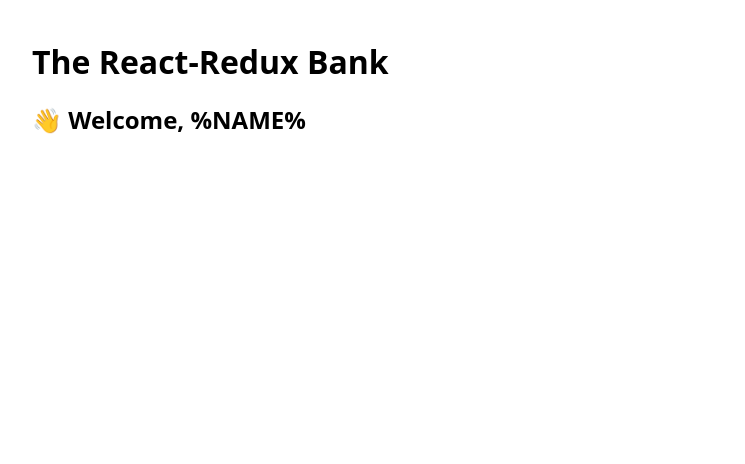
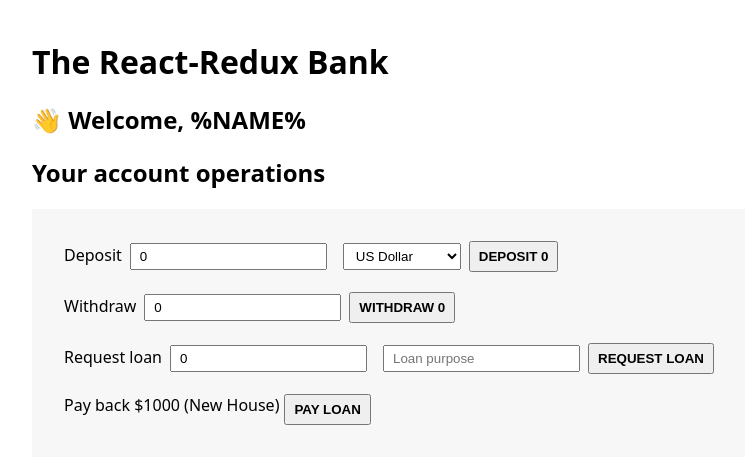
Before and after one commit to aleksandr-e-lebedev/react-redux-bank, a React (Vite) app: page / in a window 1280 px wide. Shown: the top 464 px of the page, without its empty margins (8-753 px from the left). Built offline with nearby package versions, Linux system fonts and the light colour scheme.

Commit message:
feat: build AccountOperations UI

```diff
--- a/src/App.tsx
+++ b/src/App.tsx
@@ -1,5 +1,6 @@
 import CreateCustomer from '@/features/customer/CreateCustomer';
 import Customer from '@/features/customer/Customer';
+import AccountOperations from '@/features/account/AccountOperations';
 
 import './App.css';
 
@@ -20,6 +21,7 @@ export default function App() {
       ) : (
         <>
           <Customer />
+          <AccountOperations />
         </>
       )}
     </div>
--- /dev/null
+++ b/src/features/account/AccountOperations/AccountOperations.styles.css
@@ -0,0 +1,34 @@
+.account-operations {
+  display: grid;
+  gap: 2rem;
+}
+
+.account-operations__title {
+  font-size: 2.4rem;
+}
+
+.account-operations__inputs {
+  padding: 3.2rem;
+
+  display: grid;
+  gap: 2rem;
+
+  background-color: #f7f7f7;
+}
+
+.account-operations__input {
+  margin: 0 0.8rem;
+}
+
+.account-operations__select {
+  margin: 0 0.8rem;
+}
+
+.pay-loan-form {
+  display: flex;
+  gap: 0.5rem;
+}
+
+.pay-loan-form__text {
+  font-size: 1.6rem;
+}
--- /dev/null
+++ b/src/features/account/AccountOperations/AccountOperations.tsx
@@ -0,0 +1,162 @@
+import { useState } from 'react';
+
+import Label from '@/components/Label';
+import Input from '@/components/Input';
+import Button from '@/components/Button';
+import Select from '@/components/Select';
+
+import './AccountOperations.styles.css';
+
+type Currency = 'USD' | 'EUR' | 'GBP';
+
+function DepositForm() {
+  // Local UI State
+  const [amount, setAmount] = useState(0);
+  const [currency, setCurrency] = useState<Currency>('USD');
+
+  // Global Remote State
+  const currencyIsConverting = false;
+
+  function handleFormSubmit(e: React.FormEvent<HTMLFormElement>) {
+    e.preventDefault();
+    return;
+  }
+
+  return (
+    <form onSubmit={handleFormSubmit}>
+      <Label htmlFor="deposit">Deposit</Label>
+      <Input
+        id="deposit"
+        className="account-operations__input"
+        type="number"
+        min={0}
+        value={amount}
+        onChange={(e) => {
+          setAmount(+e.target.value);
+        }}
+        disabled={currencyIsConverting}
+      />
+      <Select
+        id="currency"
+        className="account-operations__select"
+        value={currency}
+        onChange={(e) => {
+          setCurrency(e.target.value as Currency);
+        }}
+        disabled={currencyIsConverting}
+      >
+        <option value="USD">US Dollar</option>
+        <option value="EUR">Euro</option>
+        <option value="GBP">British Pound</option>
+      </Select>
+
+      <Button type="submit" disabled={currencyIsConverting}>
+        {currencyIsConverting ? 'Converting...' : `Deposit ${String(amount)}`}
+      </Button>
+    </form>
+  );
+}
+
+function WithdrawForm() {
+  // Local UI State
+  const [amount, setAmount] = useState(0);
+
+  function handleFormSubmit(e: React.FormEvent<HTMLFormElement>) {
+    e.preventDefault();
+    return;
+  }
+
+  return (
+    <form onSubmit={handleFormSubmit}>
+      <Label htmlFor="withdraw">Withdraw</Label>
+      <Input
+        id="withdraw"
+        className="account-operations__input"
+        type="number"
+        min={0}
+        value={amount}
+        onChange={(e) => {
+          setAmount(+e.target.value);
+        }}
+      />
+      <Button type="submit">Withdraw {amount}</Button>
+    </form>
+  );
+}
+
+function RequestLoanForm() {
+  // Local UI State
+  const [amount, setAmount] = useState(0);
+  const [purpose, setPurpose] = useState('');
+
+  function handleFormSubmit(e: React.FormEvent<HTMLFormElement>) {
+    e.preventDefault();
+    return;
+  }
+
+  return (
+    <form onSubmit={handleFormSubmit}>
+      <Label htmlFor="loan-amount">Request loan</Label>
+      <Input
+        id="loan-amount"
+        className="account-operations__input"
+        type="number"
+        min={0}
+        value={amount}
+        onChange={(e) => {
+          setAmount(+e.target.value);
+        }}
+        placeholder="Loan amount"
+      />
+      <Input
+        className="account-operations__input"
+        value={purpose}
+        onChange={(e) => {
+          setPurpose(e.target.value);
+        }}
+        placeholder="Loan purpose"
+      />
+      <Button type="submit">Request loan</Button>
+    </form>
+  );
+}
+
+interface LoanToRequest {
+  amount: number;
+  purpose: string;
+}
+
+function PayLoanForm() {
+  // Global UI State
+  const loan: LoanToRequest = { amount: 1_000, purpose: 'New House' };
+
+  function handleFormSubmit(e: React.FormEvent<HTMLFormElement>) {
+    e.preventDefault();
+    return;
+  }
+
+  return (
+    <form className="pay-loan-form" onSubmit={handleFormSubmit}>
+      <span className="pay-loan-form__text">
+        Pay back ${loan.amount} ({loan.purpose})
+      </span>
+      <Button type="submit">Pay loan</Button>
+    </form>
+  );
+}
+
+export default function AccountOperations() {
+  const loan: LoanToRequest = { amount: 1_000, purpose: 'New House' };
+
+  return (
+    <div className="account-operations">
+      <h2 className="account-operations__title">Your account operations</h2>
+      <div className="account-operations__inputs">
+        <DepositForm />
+        <WithdrawForm />
+        <RequestLoanForm />
+        {loan.amount > 0 && <PayLoanForm />}
+      </div>
+    </div>
+  );
+}
--- /dev/null
+++ b/src/features/account/AccountOperations/index.ts
@@ -0,0 +1,2 @@
+export { default } from './AccountOperations';
+export type * from './AccountOperations';
```
